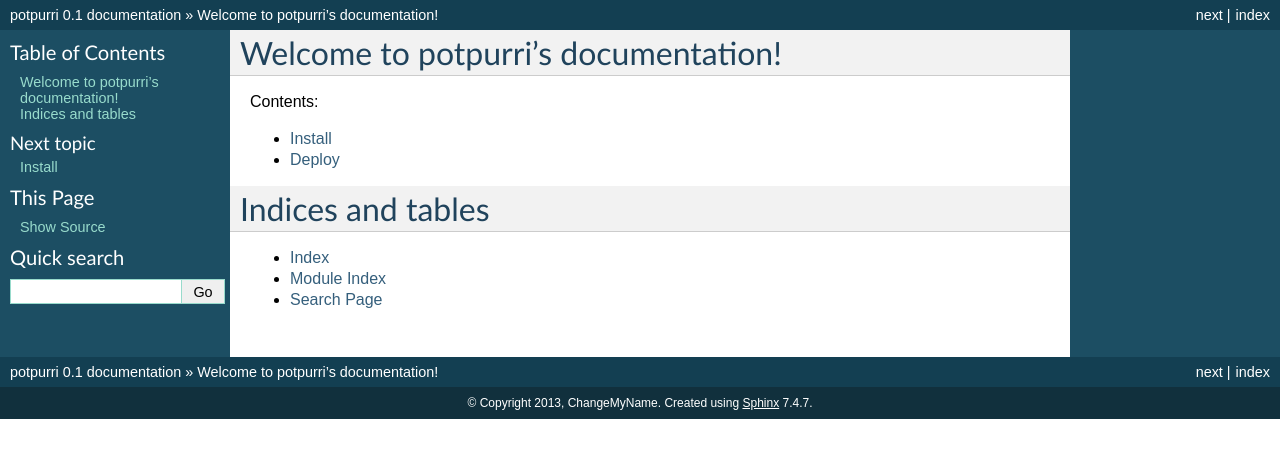
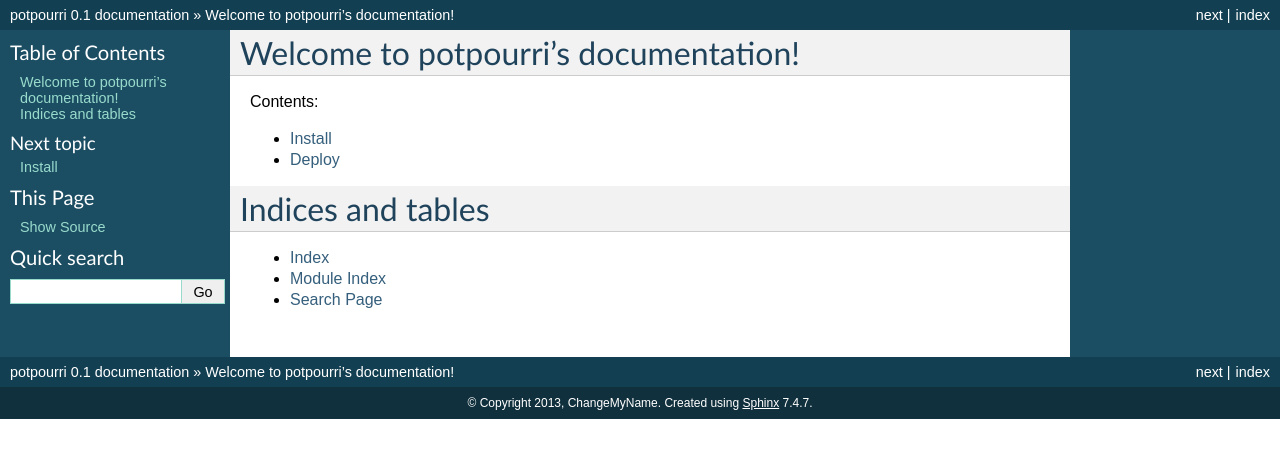
Before and after one commit to ariel17/poppurri, a Sphinx documentation site: the page built from docs/index.rst, in a window 1280 px wide. Shown: the top 458 px of the page. Built offline with Sphinx 7.4.7, drawn with Linux system fonts in a browser that asks for light colours; pages that are not in the unit, such as notebooks, are missing from menus.

Commit message:
Fix site name in all occurrences.

```diff
--- a/docs/conf.py
+++ b/docs/conf.py
@@ -1,6 +1,6 @@
 # -*- coding: utf-8 -*-
 #
-# potpurri documentation build configuration file, created by
+# potpourri documentation build configuration file, created by
 # sphinx-quickstart on Sun Feb 17 11:46:20 2013.
 #
 # This file is execfile()d with the current directory set to its containing dir.
@@ -40,7 +40,7 @@ source_suffix = '.rst'
 master_doc = 'index'
 
 # General information about the project.
-project = u'potpurri'
+project = u'potpourri'
 copyright = u'2013, ChangeMyName'
 
 # The version info for the project you're documenting, acts as replacement for
@@ -164,7 +164,7 @@ html_static_path = ['_static']
 #html_file_suffix = None
 
 # Output file base name for HTML help builder.
-htmlhelp_basename = 'potpurridoc'
+htmlhelp_basename = 'potpourridoc'
 
 
 # -- Options for LaTeX output --------------------------------------------------
@@ -183,7 +183,7 @@ latex_elements = {
 # Grouping the document tree into LaTeX files. List of tuples
 # (source start file, target name, title, author, documentclass [howto/manual]).
 latex_documents = [
-  ('index', 'potpurri.tex', u'potpurri Documentation',
+  ('index', 'potpourri.tex', u'potpourri Documentation',
    u'ChangeToMyName', 'manual'),
 ]
 
@@ -213,7 +213,7 @@ latex_documents = [
 # One entry per manual page. List of tuples
 # (source start file, name, description, authors, manual section).
 man_pages = [
-    ('index', 'potpurri', u'potpurri Documentation',
+    ('index', 'potpourri', u'potpourri Documentation',
      [u'ChangeToMyName'], 1)
 ]
 
@@ -227,8 +227,8 @@ man_pages = [
 # (source start file, target name, title, author,
 #  dir menu entry, description, category)
 texinfo_documents = [
-  ('index', 'potpurri', u'potpurri Documentation',
-   u'ChangeToMyName', 'potpurri', 'One line description of project.',
+  ('index', 'potpourri', u'potpourri Documentation',
+   u'ChangeToMyName', 'potpourri', 'One line description of project.',
    'Miscellaneous'),
 ]
 
--- a/docs/index.rst
+++ b/docs/index.rst
@@ -1,9 +1,9 @@
-.. potpurri documentation master file, created by
+.. potpourri documentation master file, created by
    sphinx-quickstart on Sun Feb 17 11:46:20 2013.
    You can adapt this file completely to your liking, but it should at least
    contain the root `toctree` directive.
 
-Welcome to potpurri's documentation!
+Welcome to potpourri's documentation!
 ====================================
 
 Contents:
```
Also changed, not shown: README.rst (+6 -6 lines), 4 other files.
